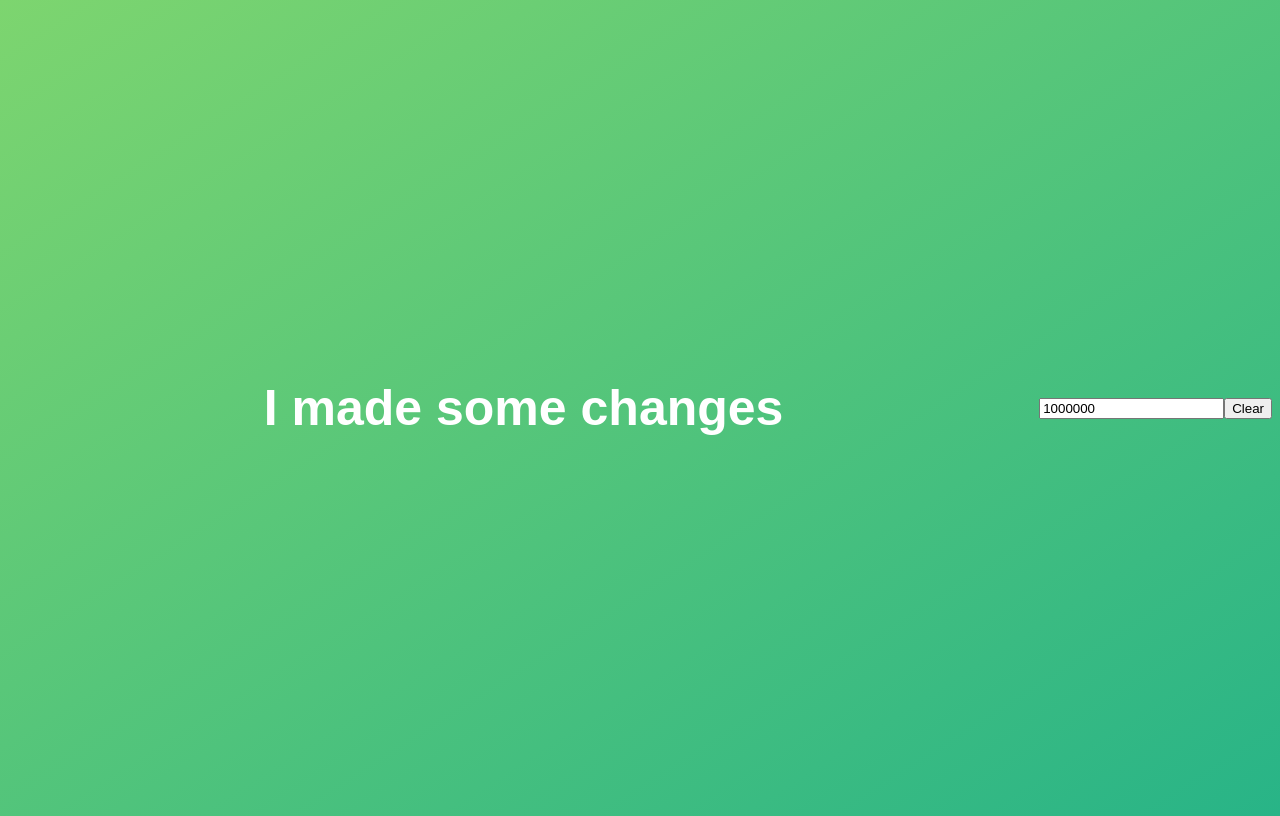
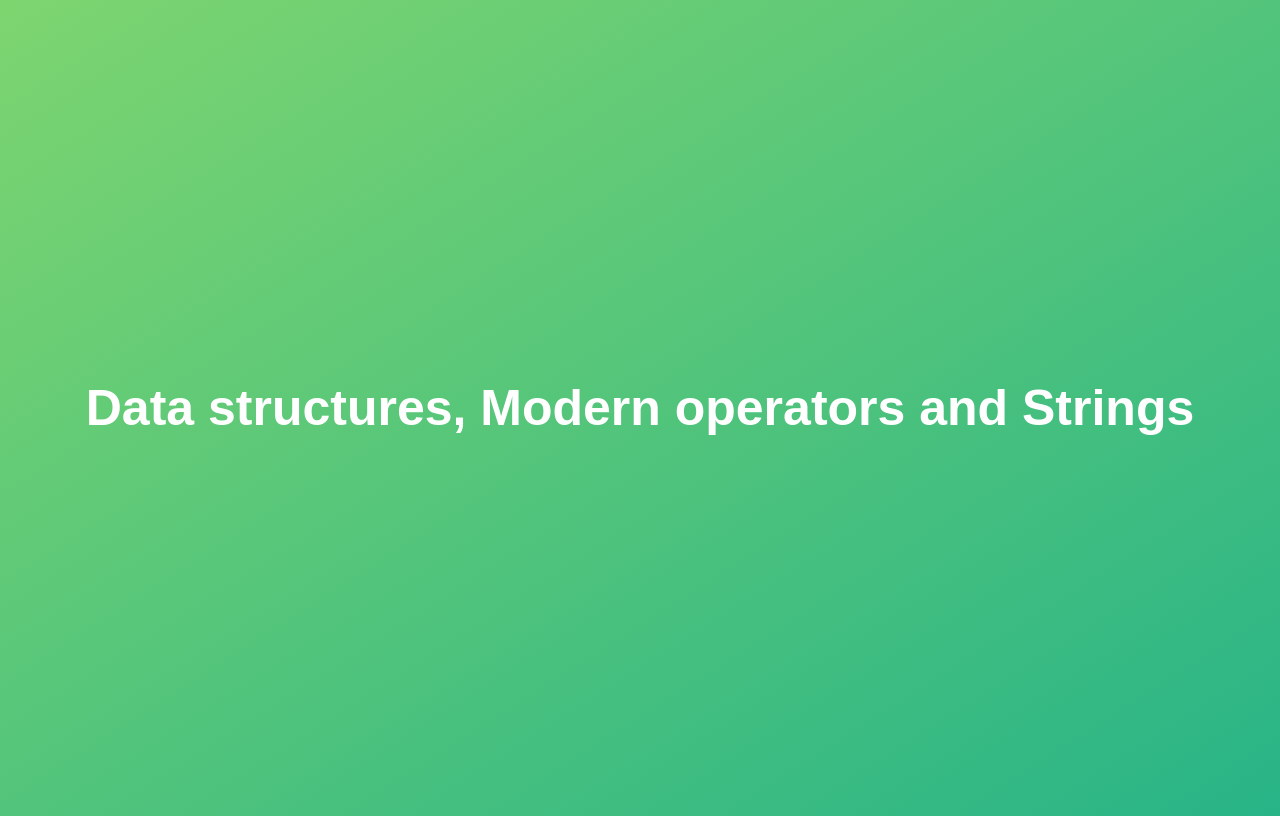
Before and after one commit to andreicionca/The-Complete-JavaScript-Course-2021, a plain HTML site: page index.html in a window 1280 px wide. Drawn offline with Linux system fonts and the light colour scheme.

Commit message:
Data structures, Modern operators and Strings

```diff
--- a/index.html
+++ b/index.html
@@ -24,11 +24,7 @@
     </style>
   </head>
   <body>
-    <h1 class="message">
-      JavaScript in the Browser: DOM and Events Fundamentals
-    </h1>
-    <input type="number" class="field" />
-    <button class="btn">Clear</button>
+    <h1 class="message">Data structures, Modern operators and Strings</h1>
     <script src="script.js"></script>
   </body>
 </html>
--- a/script.js
+++ b/script.js
@@ -1,32 +1,6 @@
 'use strict';
 /*
 
-JavaScript in the Browser: DOM and Events Fundamentals
+Data structures, Modern operators and Strings
 
 */
-
-// - Selecting and Manipulating Elements - //
-
-console.log(document.querySelector('.message').textContent);
-document.querySelector('.message').textContent = 'JavaScript is fun';
-document.querySelector('.field').value = 1000000;
-
-// - Events listener -//
-
-// as the first argument, we had the name of the event that we're listening for, which is a click.
-
-// as the second argument, we have this function value.
-
-// this function will not be called immediately once the script here is executed. This function will only be called as soon as the event (click in this case) happens.
-
-document.querySelector('.btn').addEventListener('click', function () {
-  document.querySelector('.field').value = 0;
-});
-
-// best practice with elements is to select the elements that we need, and then we store the selections into variables. And then we can use them over and over again.
-//document.querySelector('.message').textContent = 'JavaScript is fun';
-
-const messageContent = function (message) {
-  document.querySelector('.message').textContent = message;
-};
-messageContent('I made some changes');
```
